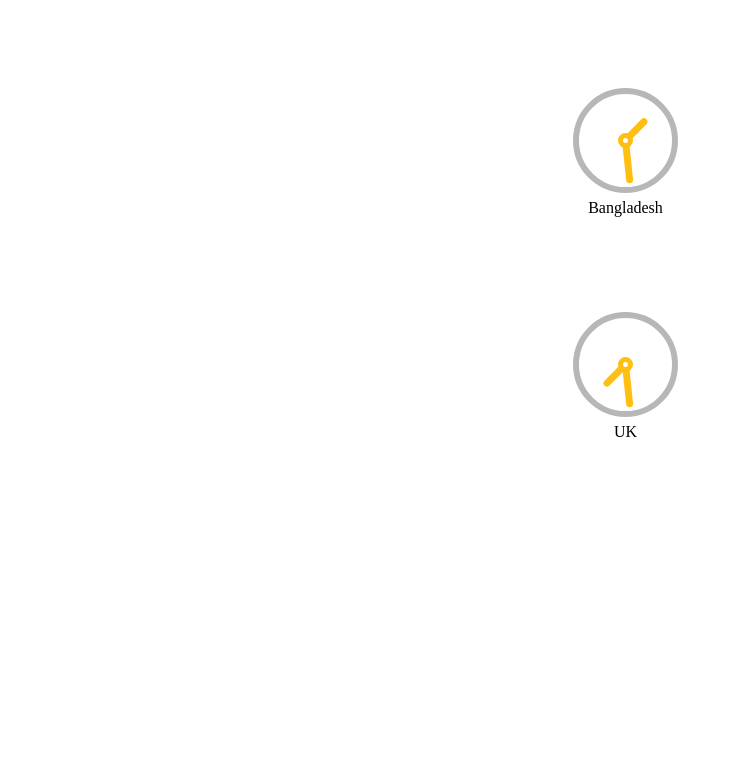
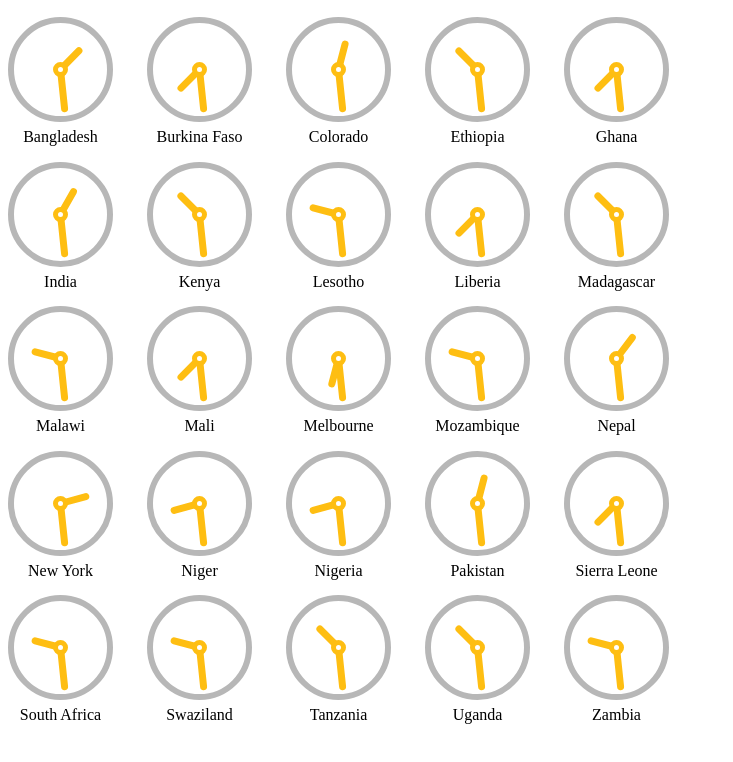
Before and after one commit to Autio/WA_Clocks, a plain HTML site: page index.html in a window 1280 px wide. Shown: the whole page, without its empty margins (0-733 px from the left). Drawn offline with nearby package versions, Linux system fonts and the light colour scheme.

Commit message:
Created grid of 25 relevant clocks set to the relevant time differences (not adjusting for summertime and wintertime differences - could make dynamic from a database?)

```diff
--- a/index.html
+++ b/index.html
@@ -4,8 +4,38 @@
     .clock { margin: 7% auto; display: block; }
 </style>
 
-<div class="d3clock"></div>
+<div class="clocktable">
+	<div class="col1"></div>
 
+	<div class="col2"></div>
+	<div class="col3"></div>
+	<div class="col4"></div>
+	<div class="col5"></div>
+</div>
+
+<style>
+.col1
+{
+ display: inline-block;
+}
+.col2
+{
+ display: inline-block;
+}
+.col3
+{
+ display: inline-block;
+}
+.col4
+{
+ display: inline-block;
+}
+.col5
+{
+ display: inline-block;
+}
+
+</style>
 <script src="http://d3js.org/d3.v3.min.js"></script>
 <script>
 
@@ -22,7 +52,7 @@
 	}
 
 
-    makeClock = function(tZ) {
+    makeClock = function(tZ, column) {
 
         // Clock look-n-feel: customize at will!
         var width = 135,
@@ -70,7 +100,7 @@
             .range([0, Math.PI / 6]);
 
         // Set up SVG
-        vis = d3.select("div.d3clock")
+        vis = d3.select("div.col" + column)
             .append("svg:svg")
             .attr("class", "clock")
             .attr("width", width)
@@ -183,14 +213,36 @@
             .attr("stroke", clockCenterColor)
             .attr("stroke-width", strokeWidth + 2);
 
-
-
-
-
     };
 
+	makeClock("Ghana", 5);
+	makeClock("Madagascar", 5);
+	makeClock("Nepal", 5);
+	makeClock("Sierra Leone", 5);
+	makeClock("Zambia", 5);
 
+	makeClock("Ethiopia", 4);
+	makeClock("Liberia", 4);
+	makeClock("Mozambique", 4);
+	makeClock("Pakistan", 4);
+	makeClock("Uganda", 4);
 
-	makeClock("Bangladesh");
-	makeClock("UK");
+	makeClock("Colorado", 3);
+	makeClock("Lesotho", 3);
+	makeClock("Melbourne", 3);
+	makeClock("Nigeria", 3);
+	makeClock("Tanzania", 3);
+
+	makeClock("Burkina Faso", 2);
+	makeClock("Kenya", 2);
+	makeClock("Mali", 2);
+	makeClock("Niger", 2);
+	makeClock("Swaziland", 2);
+
+	makeClock("Bangladesh", 1);
+	makeClock("India", 1);
+	makeClock("Malawi", 1);
+	makeClock("New York", 1);
+	makeClock("South Africa", 1);
+
 </script>
```
